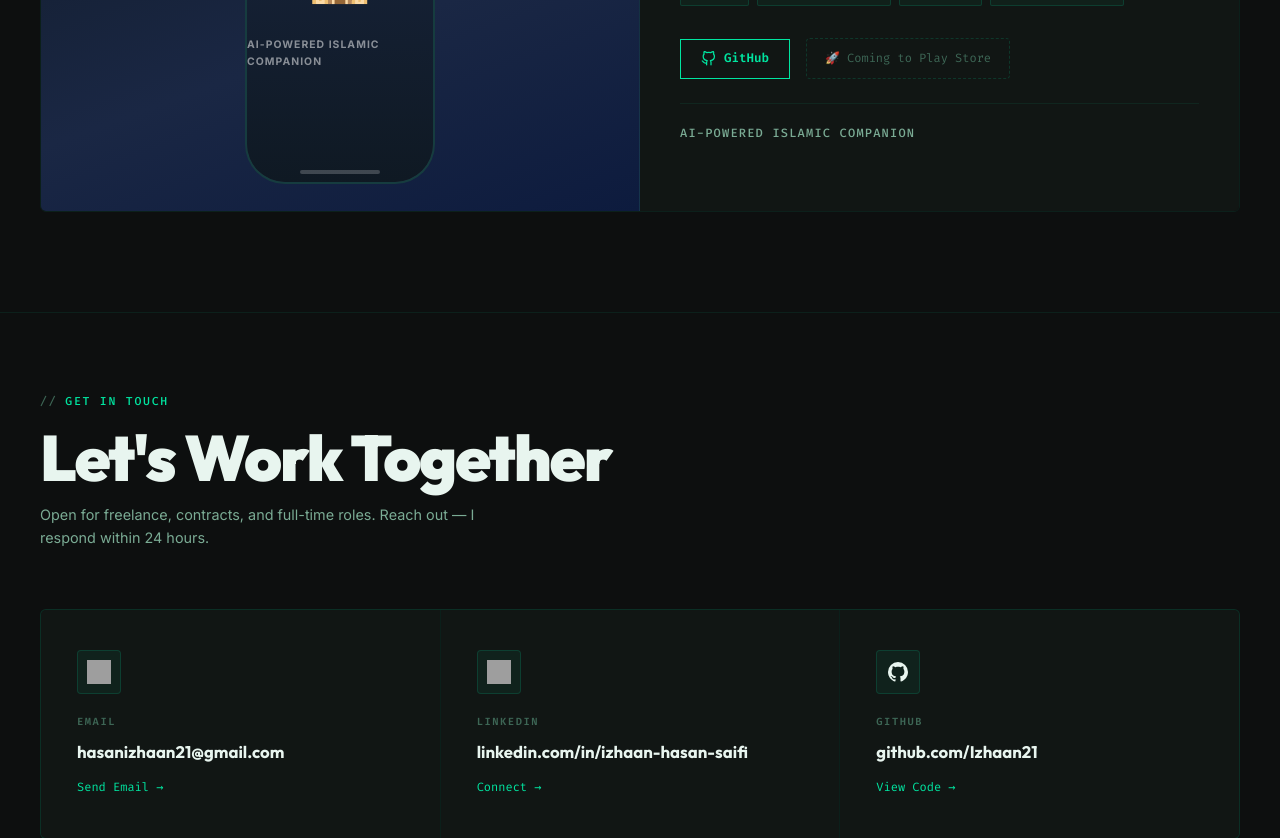
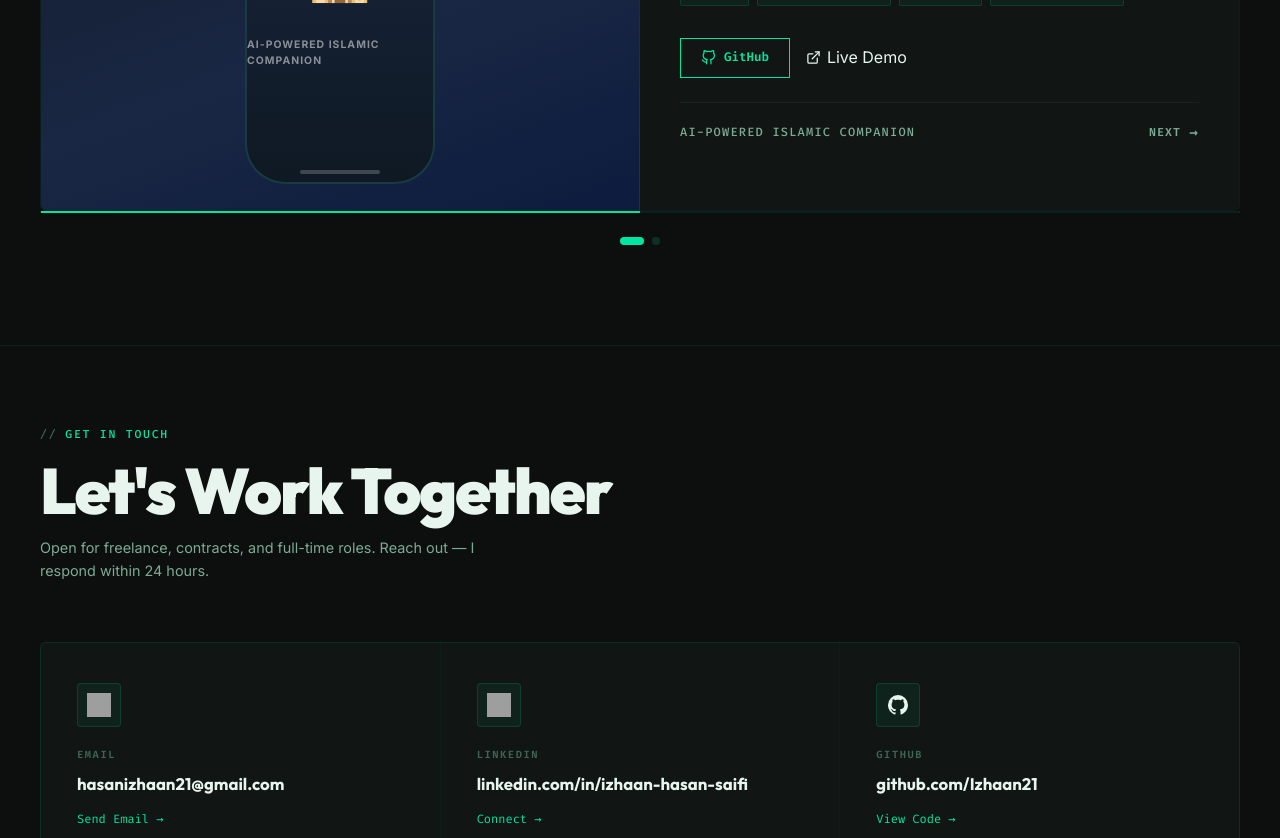
Before and after one commit to Izhaan21/Portfolio, a React (Vite) app: page / in a window 1280 px wide. Shown: the part 3580-4418 px from the top of the page. Built offline with nearby package versions, Linux system fonts and the light colour scheme; grey boxes are pictures that could not be loaded.

Commit message:
feat: Add ScanSpend project and update Al Aalim link

```diff
--- a/src/sections/ProjectsSection.jsx
+++ b/src/sections/ProjectsSection.jsx
@@ -10,12 +10,27 @@ const projects = [
     desc: 'An intelligent Islamic knowledge app powered by Personalized AI. Features chat interface, Qibla compass, prayer times, and multi-language support. MVVM architecture with Jetpack Compose.',
     tech: ['Kotlin', 'Jetpack Compose', 'Firebase', 'Personalized AI'],
     github: 'https://github.com/Izhaan21',
-    demo: null, // Add Play Store link here when published
+    demo: 'https://play.google.com/store/apps/details?id=com.alaalim.app',
     gradient: 'linear-gradient(160deg, #0f1923 0%, #1a2744 60%, #0d1b3e 100%)',
     screenBg: 'linear-gradient(180deg, #1a2744 0%, #0f1923 100%)',
     accentColor: '#4f8ef7',
     phoneColor: '#1a1f2e',
   },
+  {
+    id: 2,
+    emoji: '💸',
+    category: '//FULL STACK',
+    title: 'ScanSpend',
+    subtitle: 'Smart Expense Tracking API & App',
+    desc: 'A complete full-stack expense tracking solution. Features a responsive Flutter frontend seamlessly integrated with a robust ASP.NET Core REST API. Backed by MySQL and protected by JWT authentication.',
+    tech: ['Flutter', '.NET (C#)', 'MySQL', 'JWT', 'Render'],
+    github: 'https://github.com/Izhaan21',
+    demo: null,
+    gradient: 'linear-gradient(160deg, #161e38 0%, #2b5876 60%, #4e4376 100%)',
+    screenBg: 'linear-gradient(180deg, #4e4376 0%, #2b5876 100%)',
+    accentColor: '#8ca1cc',
+    phoneColor: '#1a1f2e',
+  }
 ];
 
 function GitHubIcon() {
```
